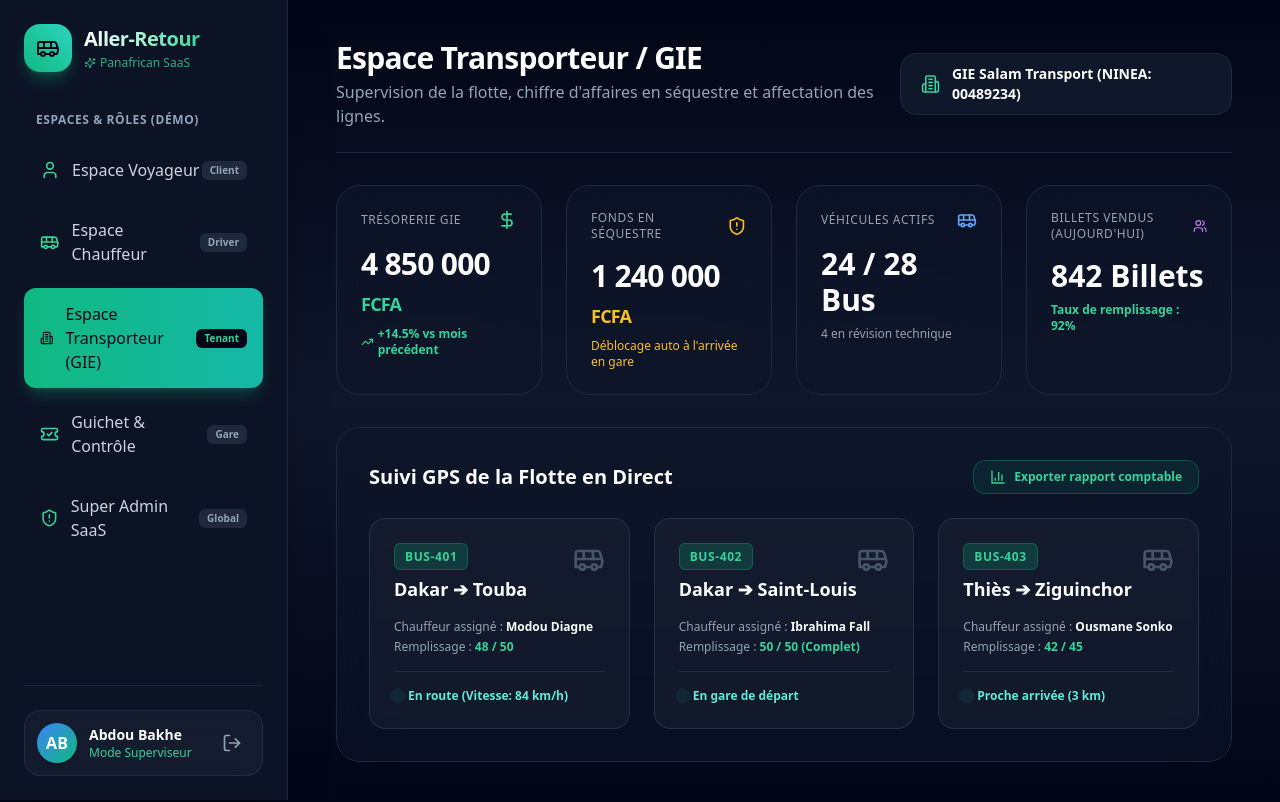
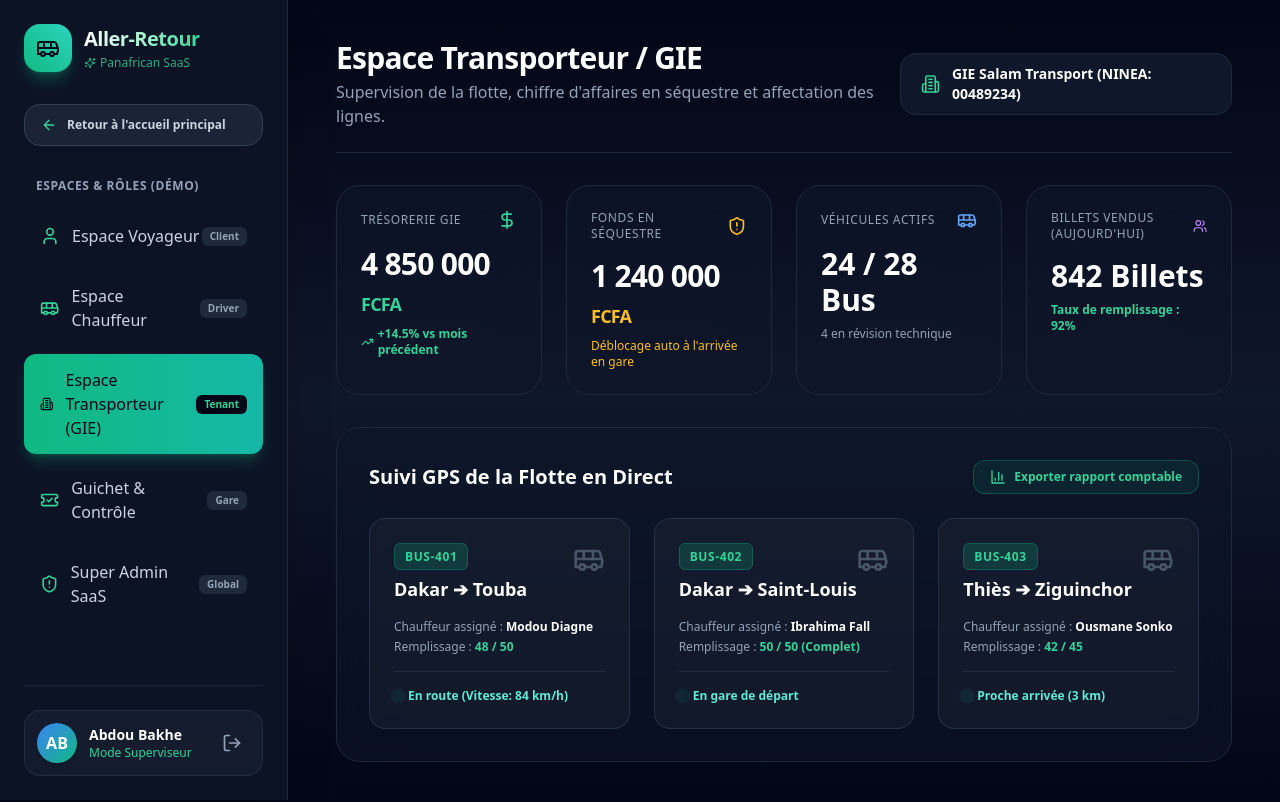
Before and after one commit to migini10/Aller-Retour, a Next.js app in the folder apps/web/: page /dashboard/carrier in a window 1280 px wide. Built offline with nearby package versions, Linux system fonts and the light colour scheme.

Commit message:
feat(web): add prominent return to main homepage button in dashboard sidebar navigation

```diff
--- a/apps/web/src/components/Sidebar.tsx
+++ b/apps/web/src/components/Sidebar.tsx
@@ -14,7 +14,8 @@ import {
   MapPin,
   QrCode,
   LogOut,
-  Sparkles
+  Sparkles,
+  ArrowLeft
 } from 'lucide-react';
 
 export default function Sidebar() {
@@ -32,7 +33,7 @@ export default function Sidebar() {
     <aside className="w-72 bg-slate-900/80 backdrop-blur-xl border-r border-slate-800 flex flex-col justify-between p-6 h-screen sticky top-0 shadow-2xl">
       <div>
         {/* Logo & Brand */}
-        <Link href="/" className="flex items-center gap-3 mb-10 group">
+        <Link href="/" className="flex items-center gap-3 mb-8 group">
           <div className="w-12 h-12 bg-gradient-to-tr from-emerald-500 to-teal-400 rounded-2xl flex items-center justify-center shadow-lg shadow-emerald-500/30 group-hover:scale-105 transition-transform">
             <Bus className="w-6 h-6 text-slate-950" />
           </div>
@@ -45,6 +46,17 @@ export default function Sidebar() {
             </p>
           </div>
         </Link>
+
+        {/* Bouton Retour à l'accueil principal */}
+        <div className="mb-8">
+          <Link
+            href="/"
+            className="flex items-center gap-2.5 px-4 py-3 rounded-2xl bg-slate-800/80 hover:bg-emerald-500/10 border border-slate-700 hover:border-emerald-500/50 text-xs font-bold text-slate-300 hover:text-white transition-all group shadow-sm"
+          >
+            <ArrowLeft className="w-4 h-4 text-emerald-400 group-hover:-translate-x-1 transition-transform" />
+            <span>Retour à l'accueil principal</span>
+          </Link>
+        </div>
 
         {/* Navigation Links */}
         <div className="space-y-2">
```
